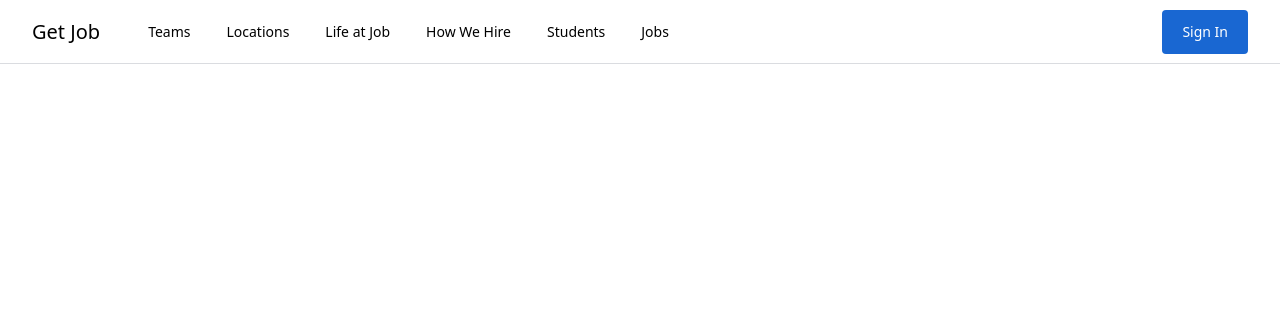
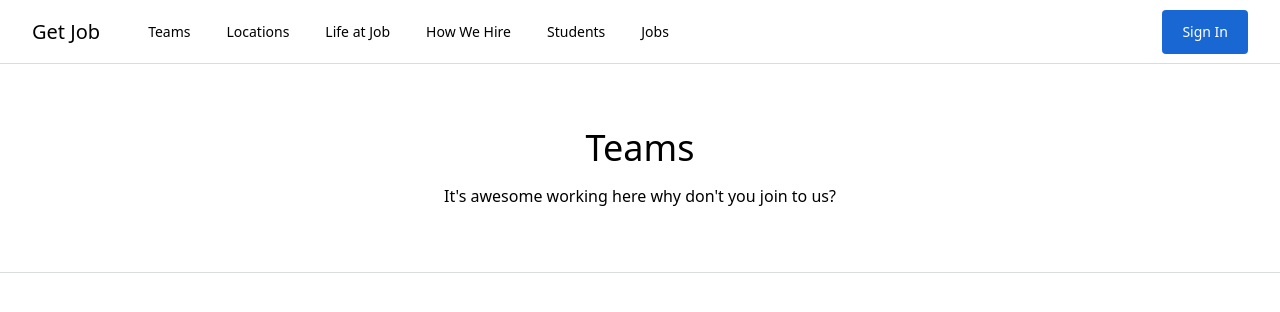
Before and after one commit to astropsy999/job-search, a Vue app: page /#/teams in a window 1280 px wide. Shown: the top 312 px of the page. Built offline with nearby package versions, Linux system fonts and the light colour scheme.

Commit message:
23 Named Slots

```diff
--- a/src/components/Navigation/MainNav.vue
+++ b/src/components/Navigation/MainNav.vue
@@ -40,7 +40,7 @@
   data() {
     return {
       menuItems: [
-        { text: 'Teams', url: '/' },
+        { text: 'Teams', url: '/teams' },
         { text: 'Locations', url: '/' },
         { text: 'Life at Job', url: '/' },
         { text: 'How We Hire', url: '/' },
--- /dev/null
+++ b/src/components/Shared/HeaderContainer.vue
@@ -0,0 +1,15 @@
+<template>
+  <div class="w-full border-b border-solid border-brand-gray-1">
+    <div class="mx-auto my-16 text-center">
+      <slot name="title">Sample Title</slot><slot name="subtitle">Sample Subtitle</slot>
+    </div>
+  </div>
+</template>
+
+<script>
+export default {
+  name: 'HeaderContainer'
+}
+</script>
+
+<style></style>
--- a/src/router/index.js
+++ b/src/router/index.js
@@ -3,6 +3,7 @@
 import HomeView from '@/views/HomeView.vue'
 import JobResultsView from '@/views/JobResultsView.vue'
 import JobView from '@/views/JobView.vue'
+import TeamsView from '@/views/TeamsView.vue'
 
 const routes = [
   {
@@ -19,6 +20,11 @@
     path: '/jobs/results/:id',
     name: 'JobListing',
     component: JobView
+  },
+  {
+    path: '/teams',
+    name: 'Teams',
+    component: TeamsView
   }
 ]
 
--- /dev/null
+++ b/src/views/TeamsView.vue
@@ -0,0 +1,22 @@
+<template>
+  <header-container>
+    <template #title>
+      <h1 class="w-full text-4xl font-normal">Teams</h1>
+    </template>
+    <template #subtitle>
+      <h2 class="my-4 w-full text-base font-light">
+        It's awesome working here why don't you join to us?
+      </h2>
+    </template>
+  </header-container>
+</template>
+
+<script>
+import HeaderContainer from '@/components/Shared/HeaderContainer.vue'
+export default {
+  name: 'TeamsView',
+  components: { HeaderContainer }
+}
+</script>
+
+<style></style>
```
Also changed, not shown: 1 other file (tests, documents, lock files or other folders).
